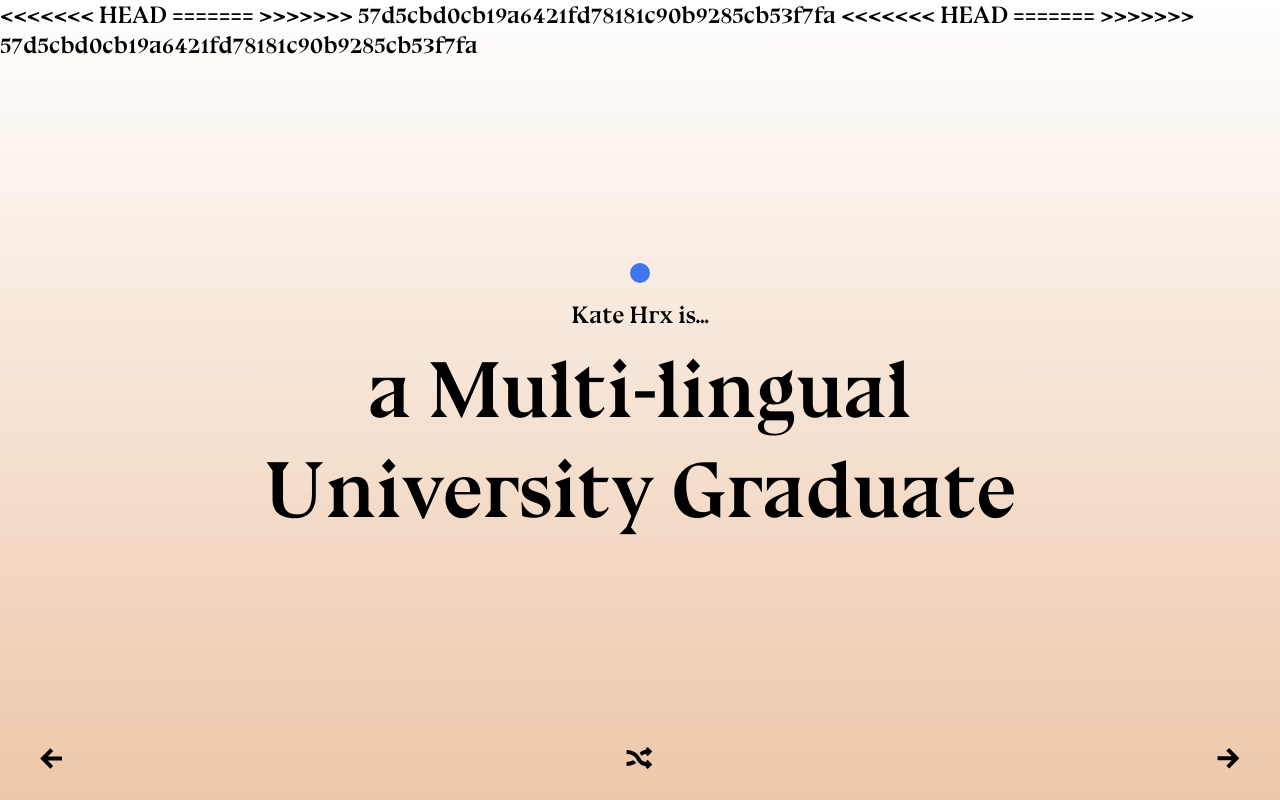
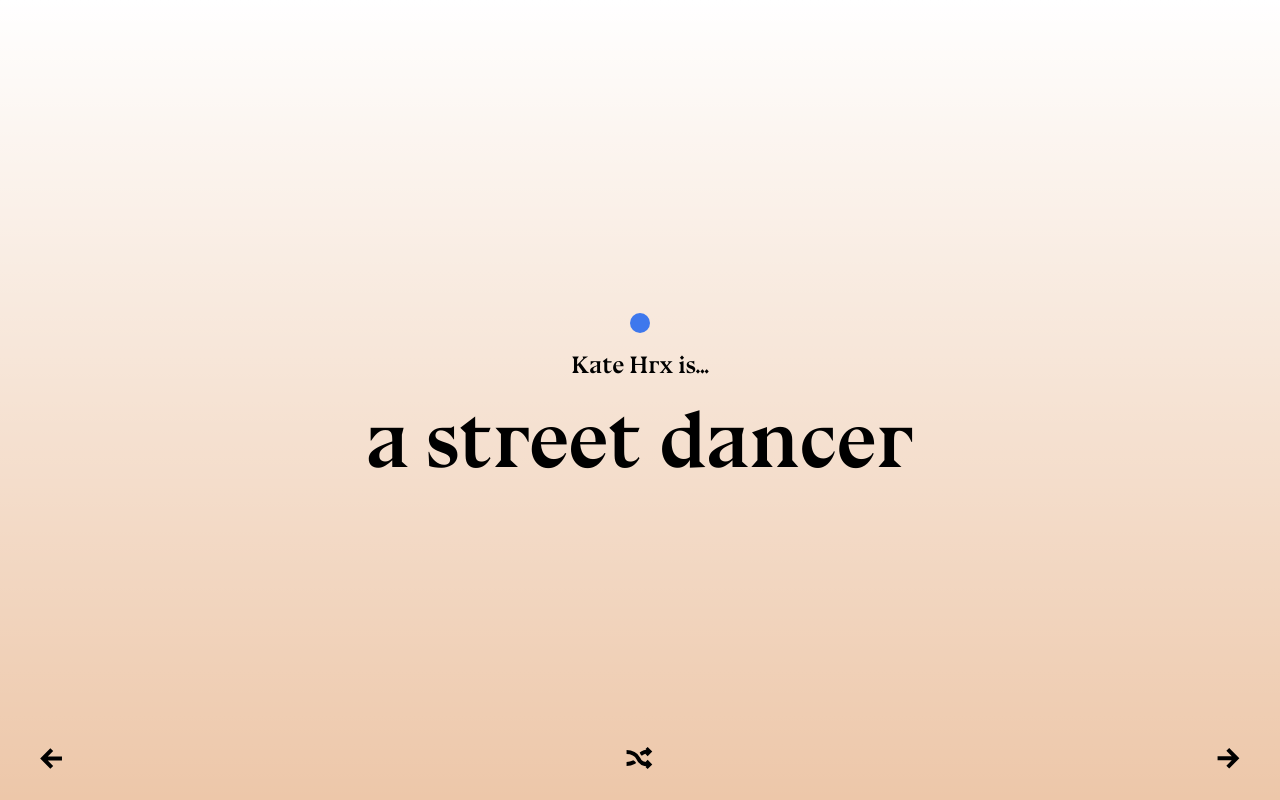
Before and after one commit to elh0/kate_hrx_project, a plain HTML site: page index.html in a window 1280 px wide. Both pictures are taken after a click on the picture 639 px from the left and 758 px from the top of the page. Drawn offline with Linux system fonts and the light colour scheme.

Commit message:
Added random function

```diff
--- a/index.html
+++ b/index.html
@@ -6,16 +6,13 @@
     <meta http-equiv="X-UA-Compatible" content="IE=edge" />
     <meta name="viewport" content="width=device-width, initial-scale=1" />
     <title>Kate Hrx</title>
-<<<<<<< HEAD
 
     <link rel="stylesheet" href="/base.css" />
     <link rel="stylesheet" href="/styles.css" />
-=======
 
     <link rel="stylesheet" href="base.css">
     <link rel="stylesheet" href="styles.css">
 
->>>>>>> 57d5cbd0cb19a6421fd78181c90b9285cb53f7fa
   </head>
   <body>
     <section class="info">
@@ -32,10 +29,7 @@
       <img src="assets/next.svg" class="next" />
     </footer>
 
-<<<<<<< HEAD
     <script src="pages.js"></script>
   </body>
-=======
 </body>
->>>>>>> 57d5cbd0cb19a6421fd78181c90b9285cb53f7fa
 </html>
--- a/pages.js
+++ b/pages.js
@@ -12,6 +12,7 @@ const pages = [
 // pick the relevant tags
 const nextTag = document.querySelector("footer img.next");
 const previousTag = document.querySelector("footer img.prev");
+const randomTag = document.querySelector("footer img.random");
 const outputTag = document.querySelector("h2");
 const circleTag = document.querySelector("section div.circle");
 const bodyTag = document.querySelector("body");
@@ -38,6 +39,13 @@ const previous = function() {
   updateSection();
 };
 
+// pick a random slide
+const random = function () {
+  pageNumber = Math.floor(Math.random() * pages.length)
+
+  updateSection();
+};
+
 // this will update the section's content and style
 const updateSection = function() {
   outputTag.innerHTML = pages[pageNumber].copy;
@@ -54,3 +62,9 @@ nextTag.addEventListener("click", function() {
 previousTag.addEventListener("click", function() {
   previous();
 });
+
+
+// on click of random.Tag run this
+randomTag.addEventListener("click", function() {
+  random();
+});
```
